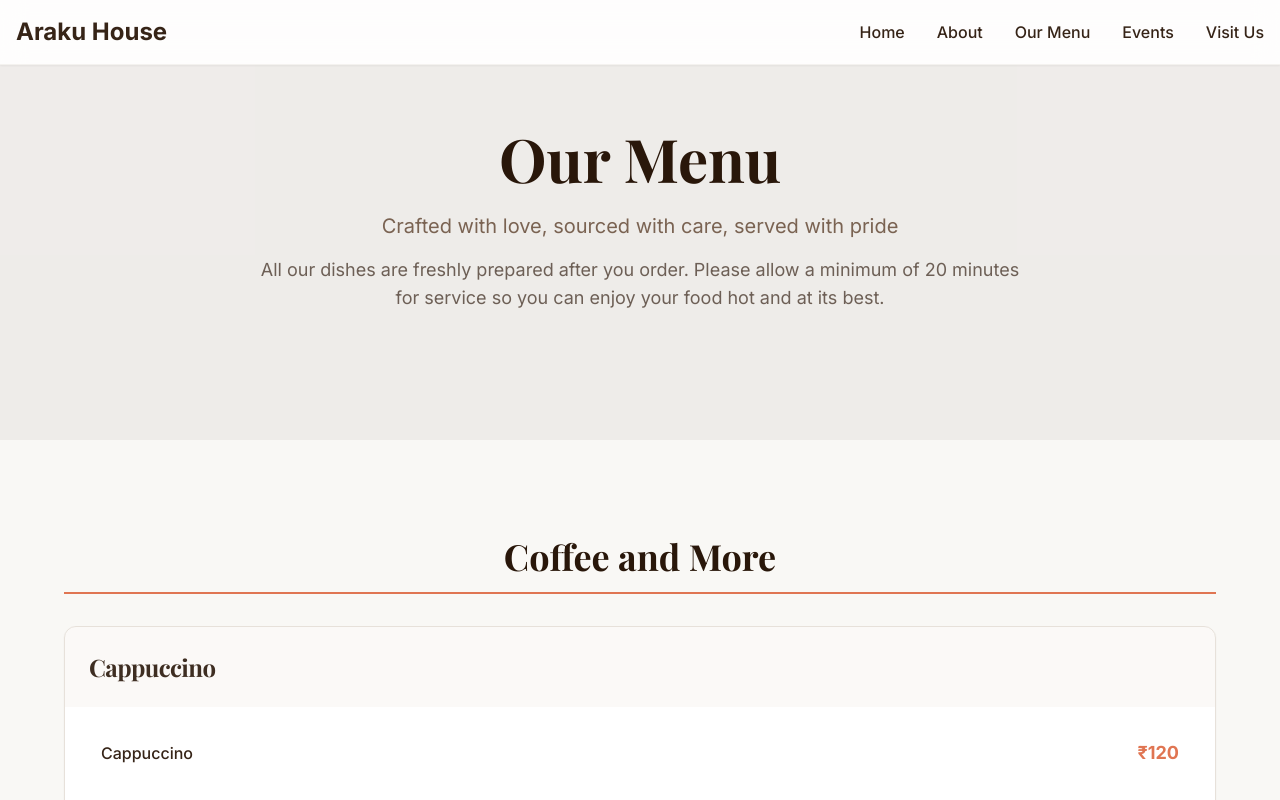
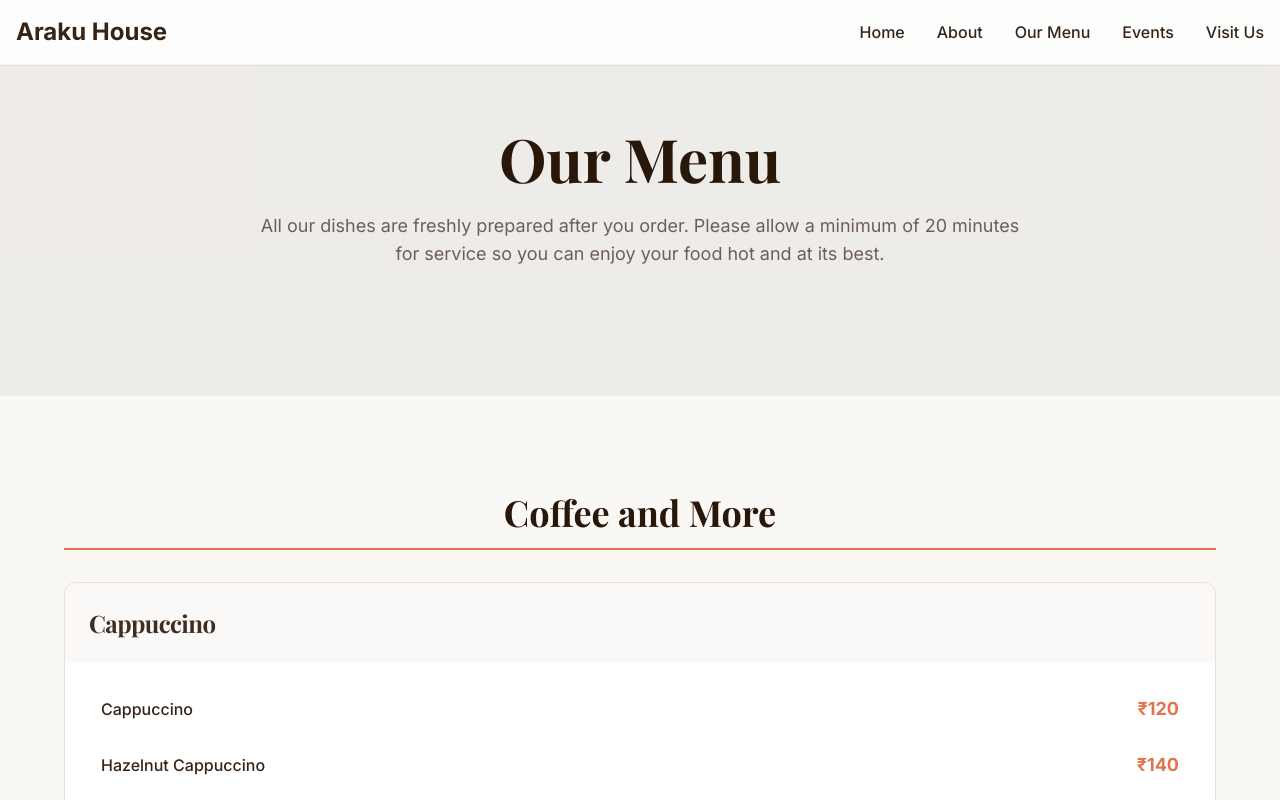
Before and after one commit to joynicholas2001/Araku-House, a React (Vite) app: page /menu in a window 1280 px wide. Shown: the top 800 px of the page. Built offline with nearby package versions, Linux system fonts and the light colour scheme.

Commit message:
update: sync MenuPage.tsx changes

```diff
--- a/src/pages/MenuPage.tsx
+++ b/src/pages/MenuPage.tsx
@@ -189,9 +189,6 @@ const MenuPage = () => {
               <h1 className="text-4xl md:text-5xl lg:text-6xl font-bold mb-6 text-primary">
                 Our Menu
               </h1>
-              <p className="text-xl text-muted-foreground mb-4">
-                Crafted with love, sourced with care, served with pride
-              </p>
               <p className="text-lg text-foreground/70">
                 {preparationMessage}
               </p>
```
